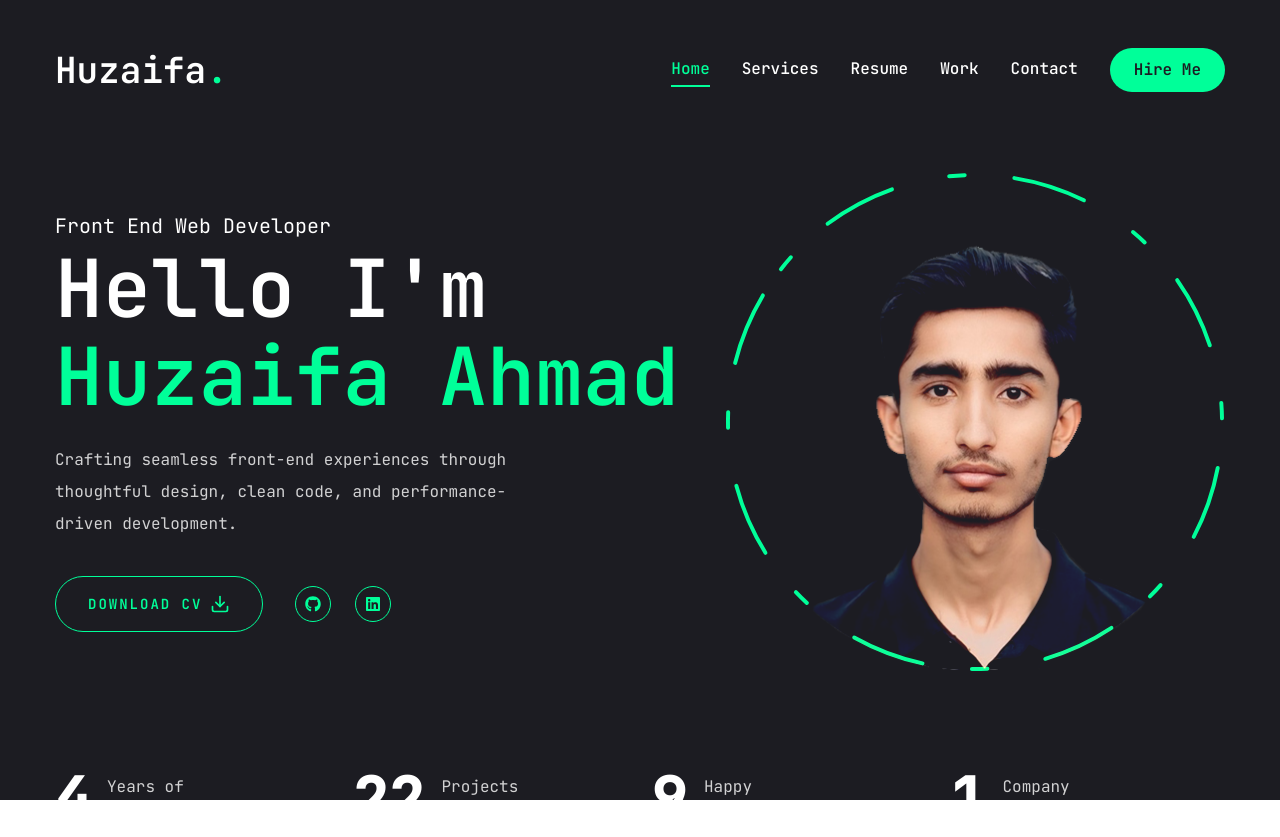
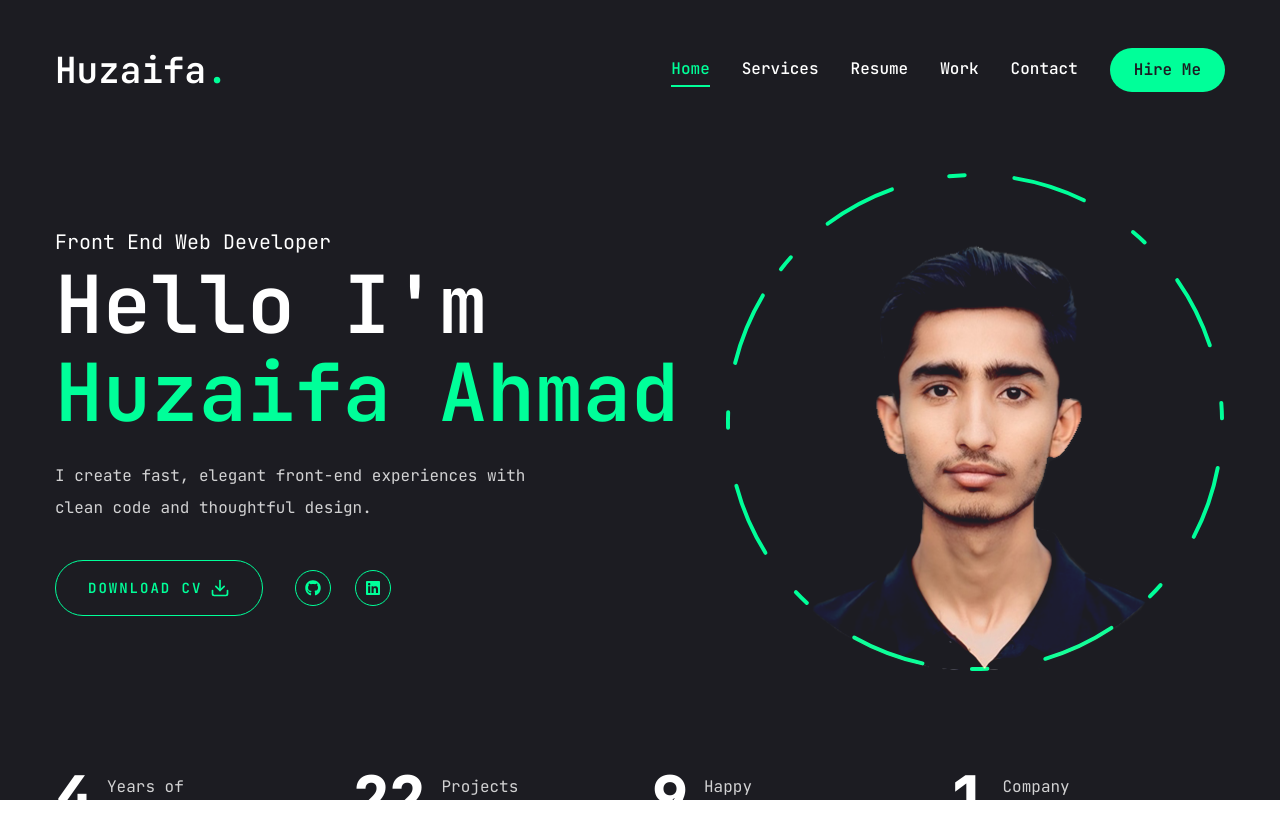
Before and after one commit to huzaifa282/portfolio, a Next.js app: page / in a window 1280 px wide. Built offline with nearby package versions, Linux system fonts and the light colour scheme.

Commit message:
text edited

```diff
--- a/app/contact/page.jsx
+++ b/app/contact/page.jsx
@@ -2,7 +2,6 @@
 
 import { useRef, useState } from "react";
 import emailjs from "@emailjs/browser";
-// require("dotenv").config();
 
 
 import { Button } from "@/components/ui/button";
@@ -94,7 +93,7 @@ const Contact = () => {
             >
               <h3 className="text-4xl text-accent">{`Let's work together`}</h3>
               <p className="text-white/60">
-                Lorem, ipsum dolor sit amet consectetur adipisicing elit.
+              We’re excited to collaborate with you! Please fill out the form to get started.
               </p>
 
               <div className="grid grid-cols-1 gap-6 md:grid-cols-2">
--- a/app/page.jsx
+++ b/app/page.jsx
@@ -16,8 +16,7 @@ export default function Home() {
               <br /> <p className="text-accent">Huzaifa Ahmad</p>
             </h1>
             <p className=" max-w-[500px] mb-9 text-white/80">
-              Crafting seamless front-end experiences through thoughtful design,
-              clean code, and performance-driven development.
+              I create fast, elegant front-end experiences with clean code and thoughtful design.
             </p>
             <div className="flex flex-col items-center gap-8 xl:flex-row">
               <a download="huzaifa_cv" href="/cv.pdf">
```
